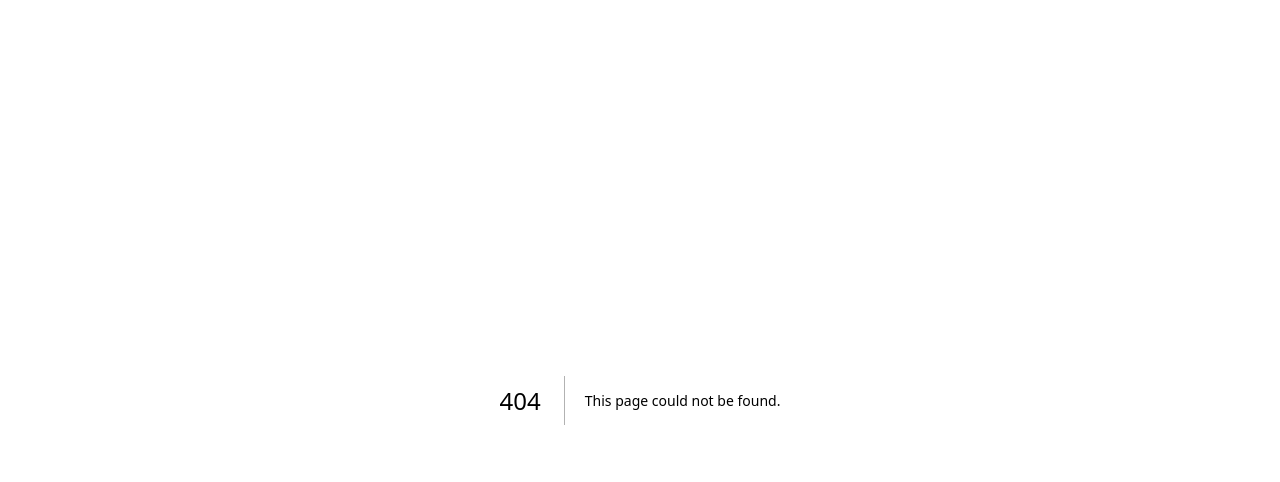
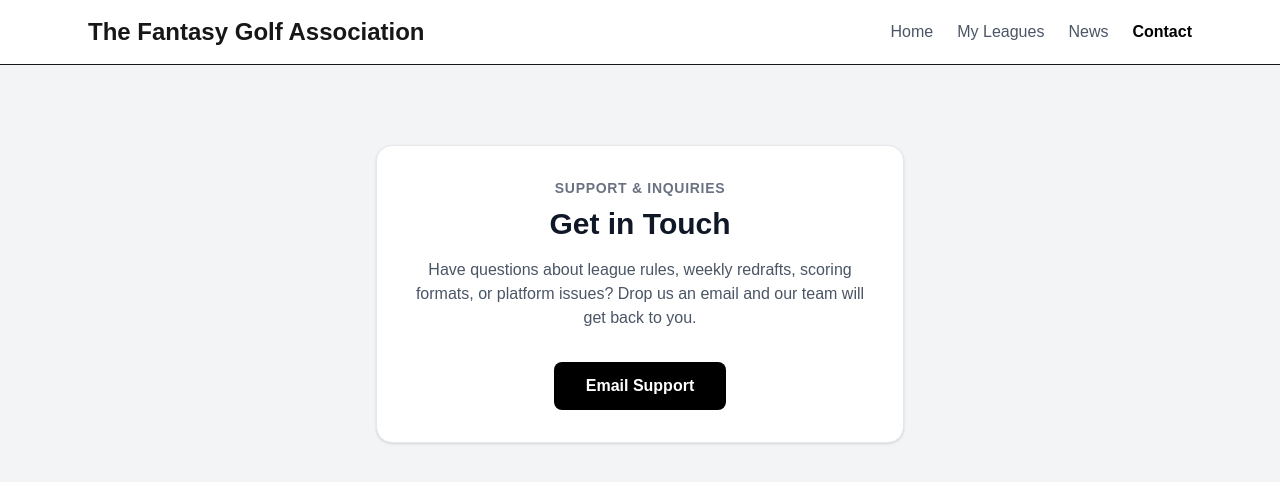
Before and after one commit to ryan20w/FantasyGolfAssociation, a Next.js app: page /contact in a window 1280 px wide. Before the commit this address had no page. Shown: the top 482 px of the page. Built offline with nearby package versions, Linux system fonts and the light colour scheme.

Commit message:
New contact page created Navigation links updated

```diff
--- /dev/null
+++ b/app/contact/page.tsx
@@ -0,0 +1,52 @@
+import Link from 'next/link';
+
+export default function ContactPage() {
+  return (
+    <main className="min-h-screen bg-gray-100 pb-20">
+      {/* Header matching your main site layout */}
+      <header className="bg-white border-b">
+        <div className="max-w-6xl mx-auto px-6 py-4 flex justify-between items-center">
+          <h1 className="text-2xl font-bold">
+            The Fantasy Golf Association
+          </h1>
+          <nav className="flex gap-6">
+            <Link href="/" className="text-gray-600 hover:text-black">
+              Home
+            </Link>
+            <Link href="/my-leagues" className="text-gray-600 hover:text-black">
+              My Leagues
+            </Link>
+            <Link href="/news" className="text-gray-600 hover:text-black">
+              News
+            </Link>
+            <Link href="/contact" className="text-black font-semibold">
+              Contact
+            </Link>
+          </nav>
+        </div>
+      </header>
+
+      {/* Contact Content Card */}
+      <section className="max-w-xl mx-auto px-6 py-20">
+        <div className="bg-white rounded-2xl p-8 shadow-sm border border-gray-200 text-center">
+          <p className="text-sm font-semibold uppercase tracking-wider text-gray-500 mb-2">
+            Support & Inquiries
+          </p>
+          <h2 className="text-3xl font-bold text-gray-900 mb-4">
+            Get in Touch
+          </h2>
+          <p className="text-gray-600 mb-8">
+            Have questions about league rules, weekly redrafts, scoring formats, or platform issues? Drop us an email and our team will get back to you.
+          </p>
+
+          <a
+            href="mailto:ryanwithfga@gmail.com"
+            className="inline-block bg-black text-white font-semibold px-8 py-3 rounded-lg hover:bg-gray-800 transition-colors"
+          >
+            Email Support
+          </a>
+        </div>
+      </section>
+    </main>
+  );
+}
--- a/app/page.tsx
+++ b/app/page.tsx
@@ -26,7 +26,7 @@ export default function Home() {
             <Link href="/news" className="text-gray-600 hover:text-black">
               News
             </Link>
-            <Link href="/news" className="text-gray-600 hover:text-black">
+            <Link href="/contact" className="text-gray-600 hover:text-black">
               Contact
             </Link>
           </nav>
```
